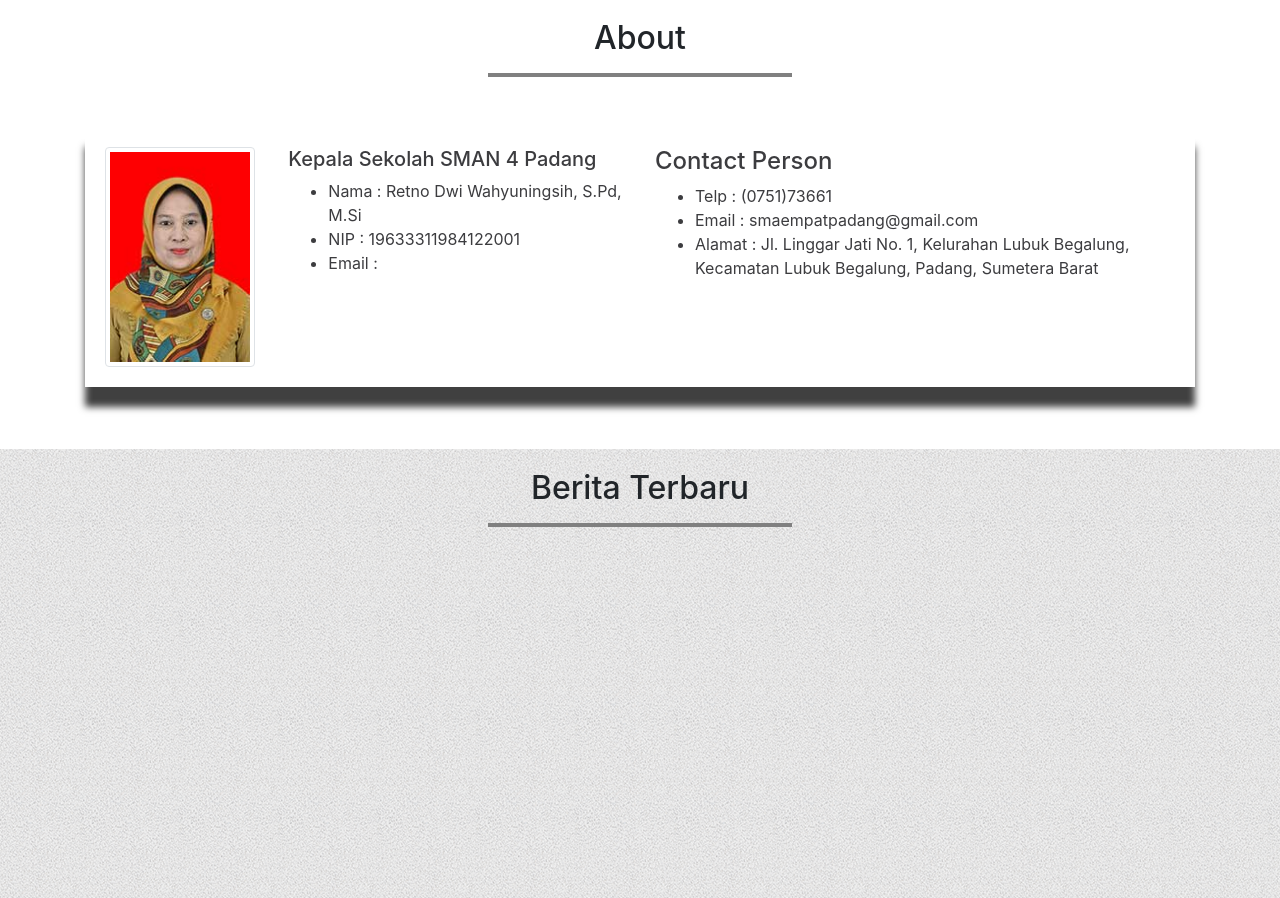
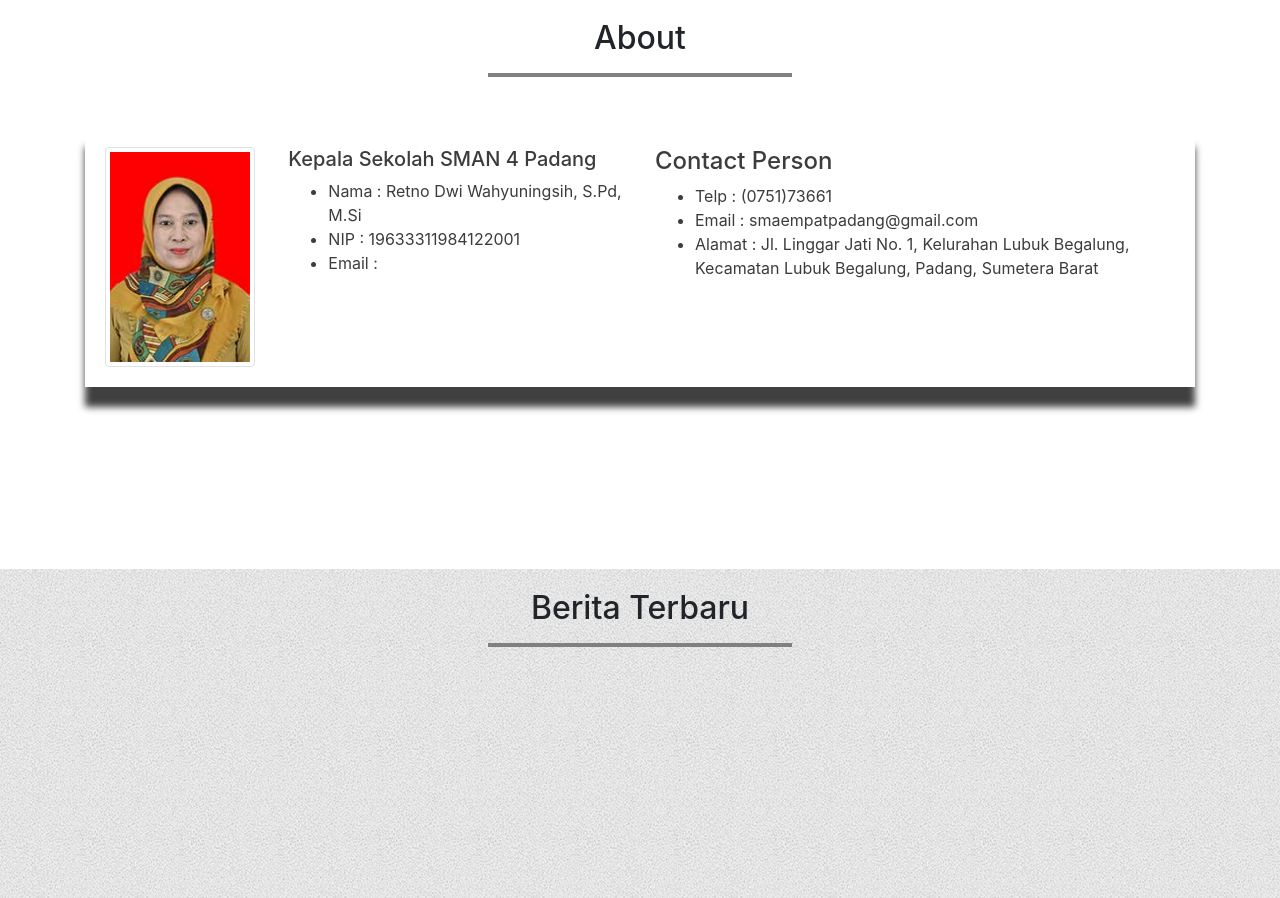
Before and after one commit to muhammadrisano/Sisfo-and-Website-use-CI, a CodeIgniter app: page /sman4pub/ in a window 1280 px wide. Shown: the part 583-1481 px from the top of the page. Run offline with CodeIgniter, Linux system fonts and the light colour scheme; data that the repository does not hold is empty.

Commit message:
perbaikan tampilan

```diff
--- a/assets/css/style.css
+++ b/assets/css/style.css
@@ -58,6 +58,9 @@ hr.garis-judul{
 section{
     min-height: 450px;
     padding-bottom: 25px;
+}
+#about{
+    min-height: 570px;
 }
 #berita{
     background-image: url(../images/template/gravel.png);
```
Also changed, not shown: assets/images/berita/informasi.gif (added).
